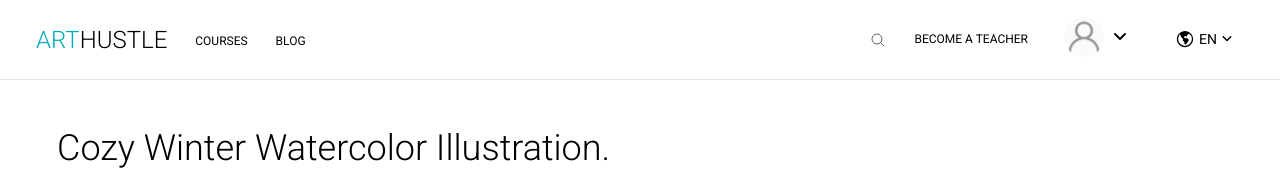
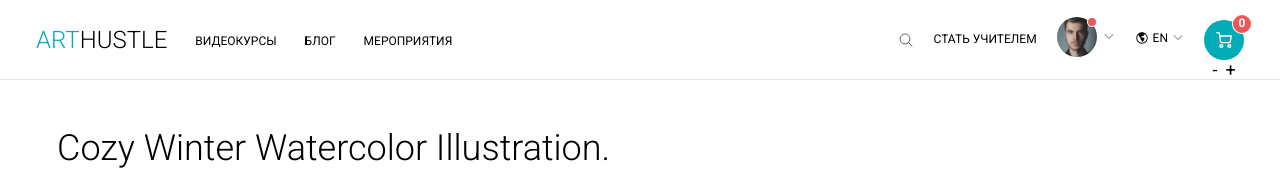
Before and after one commit to AzamjonKobulov/arthustle, a React (Vite) app: page /lesson in a window 1280 px wide. Shown: the top 170 px of the page. Built offline with nearby package versions, Linux system fonts and the light colour scheme.

Commit message:
add/some improvements to the nav

```diff
--- a/src/components/layout/Navbar.jsx
+++ b/src/components/layout/Navbar.jsx
@@ -9,6 +9,7 @@ import MobileMenu from '../shared/MobileMenu';
 import MobileMenuOverlay from '../shared/MobileMenuOverlay';
 import SearchBar from '../navbar/SearchBar';
 import LogoAndLinks from '../navbar/LogoAndLinks';
+import Cart from '../navbar/Cart';
 
 export default function Navbar() {
   const { handleToggleMobMenu, isSearchOpen, isMobMenuOpen } = useNavbar();
@@ -72,20 +73,22 @@ export default function Navbar() {
         )}
 
         {/* Search & Auth & Lang */}
-        <div className="relative flex items-center gap-7">
+        <div className="relative flex items-center gap-5">
           <SearchBar />
-          <div className="hidden lg:flex items-center gap-7">
+          <div className="hidden lg:flex items-center gap-5">
             <Link
               to="/"
               className="group uppercase hover:text-brand-main-elem text-xs mt-2"
             >
-              become a teacher
+              Стать учителем
               <div className="w-0 mx-auto h-0.5 bg-brand-main-elem group-hover:w-full transition-all duration-300 mt-2"></div>
             </Link>
             {/* Auth Dropdown */}
             <NavAuthDropdown />
             {/* Lang Dropdown */}
             <NavLangDropdown />
+            {/* Cart */}
+            <Cart />
           </div>
         </div>
       </nav>
--- /dev/null
+++ b/src/components/navbar/Cart.jsx
@@ -0,0 +1,60 @@
+import { useNavbar } from '../../contexts/NavbarContext';
+
+export default function Cart() {
+  const { itemsInCart, setItemsInCart } = useNavbar();
+
+  const inc = () => setItemsInCart((item) => item + 1);
+
+  const dec = () => setItemsInCart((item) => Math.max(0, item - 1));
+
+  return (
+    <button className="w-10 h-10 shrink-0 relative grid place-content-center bg-brand-main-elem rounded-full">
+      <svg
+        width="16"
+        height="16"
+        viewBox="0 0 16 16"
+        fill="none"
+        xmlns="http://www.w3.org/2000/svg"
+      >
+        <path
+          fillRule="evenodd"
+          clipRule="evenodd"
+          d="M5.85709 11.3333H12.9122H12.9788C13.9106 11.3333 14.7758 10.6667 14.909 9.73333L15.9739 4.13333C16.0404 3.93333 15.9739 3.73333 15.8408 3.6C15.7077 3.4 15.508 3.33333 15.3083 3.33333H4.32626L4.12659 1.73333C3.99347 0.733333 3.19478 0 2.12985 0H0.665579C0.266232 0 0 0.266667 0 0.666667C0 1.06667 0.266232 1.33333 0.665579 1.33333H2.12985C2.46264 1.33333 2.72887 1.6 2.79543 1.93333L3.7938 9.6C3.99347 10.6 4.79217 11.3333 5.85709 11.3333ZM3.32789 14C3.32789 12.8667 4.19315 12 5.32463 12C6.45611 12 7.32137 12.8667 7.32137 14C7.32137 15.1333 6.45611 16 5.32463 16C4.19315 16 3.32789 15.1333 3.32789 14ZM4.65905 14C4.65905 14.4 4.92528 14.6667 5.32463 14.6667C5.72398 14.6667 5.99021 14.4 5.99021 14C5.99021 13.6 5.72398 13.3333 5.32463 13.3333C4.92528 13.3333 4.65905 13.6 4.65905 14ZM13.3116 12C12.1801 12 11.3148 12.8667 11.3148 14C11.3148 15.1333 12.1801 16 13.3116 16C14.4431 16 15.3083 15.1333 15.3083 14C15.3083 12.8667 14.4431 12 13.3116 12ZM12.646 14C12.646 14.4 12.9122 14.6667 13.3116 14.6667C13.7109 14.6667 13.9772 14.4 13.9772 14C13.9772 13.6 13.7109 13.3333 13.3116 13.3333C12.9122 13.3333 12.646 13.6 12.646 14ZM13.5778 9.46667L14.5096 4.66667H4.52594L5.12496 9.4C5.19151 9.73333 5.45775 10 5.79053 10H12.9122C13.245 10 13.5112 9.8 13.5778 9.46667Z"
+          fill="#01ACB7"
+        />
+        <mask
+          id="mask0_1903_28013"
+          style={{ maskType: 'luminance' }}
+          maskUnits="userSpaceOnUse"
+          x="0"
+          y="0"
+          width="16"
+          height="16"
+        >
+          <path
+            fillRule="evenodd"
+            clipRule="evenodd"
+            d="M5.85709 11.3333H12.9122H12.9788C13.9106 11.3333 14.7758 10.6667 14.909 9.73333L15.9739 4.13333C16.0404 3.93333 15.9739 3.73333 15.8408 3.6C15.7077 3.4 15.508 3.33333 15.3083 3.33333H4.32626L4.12659 1.73333C3.99347 0.733333 3.19478 0 2.12985 0H0.665579C0.266232 0 0 0.266667 0 0.666667C0 1.06667 0.266232 1.33333 0.665579 1.33333H2.12985C2.46264 1.33333 2.72887 1.6 2.79543 1.93333L3.7938 9.6C3.99347 10.6 4.79217 11.3333 5.85709 11.3333ZM3.32789 14C3.32789 12.8667 4.19315 12 5.32463 12C6.45611 12 7.32137 12.8667 7.32137 14C7.32137 15.1333 6.45611 16 5.32463 16C4.19315 16 3.32789 15.1333 3.32789 14ZM4.65905 14C4.65905 14.4 4.92528 14.6667 5.32463 14.6667C5.72398 14.6667 5.99021 14.4 5.99021 14C5.99021 13.6 5.72398 13.3333 5.32463 13.3333C4.92528 13.3333 4.65905 13.6 4.65905 14ZM13.3116 12C12.1801 12 11.3148 12.8667 11.3148 14C11.3148 15.1333 12.1801 16 13.3116 16C14.4431 16 15.3083 15.1333 15.3083 14C15.3083 12.8667 14.4431 12 13.3116 12ZM12.646 14C12.646 14.4 12.9122 14.6667 13.3116 14.6667C13.7109 14.6667 13.9772 14.4 13.9772 14C13.9772 13.6 13.7109 13.3333 13.3116 13.3333C12.9122 13.3333 12.646 13.6 12.646 14ZM13.5778 9.46667L14.5096 4.66667H4.52594L5.12496 9.4C5.19151 9.73333 5.45775 10 5.79053 10H12.9122C13.245 10 13.5112 9.8 13.5778 9.46667Z"
+            fill="white"
+          />
+        </mask>
+        <g mask="url(#mask0_1903_28013)">
+          <rect width="16" height="16" fill="white" />
+        </g>
+      </svg>
+      <div className="w-5 h-5 shrink-0 absolute -top-1.5 -right-2 grid place-content-center rounded-full bg-white">
+        <span className="w-[1.125rem] h-[1.125rem] text-center text-white text-xs font-bold bg-brand-alert rounded-full">
+          {itemsInCart}
+        </span>
+      </div>
+      <div className="absolute -bottom-6 left-1/2 -translate-x-1/2 flex items-center justify-center gap-2">
+        <button className="text-lg" onClick={dec}>
+          -
+        </button>
+        <button className="text-lg" onClick={inc}>
+          +
+        </button>
+      </div>
+    </button>
+  );
+}
--- a/src/components/navbar/LogoAndLinks.jsx
+++ b/src/components/navbar/LogoAndLinks.jsx
@@ -13,13 +13,19 @@ export default function LogoAndLinks() {
       <ul className="flex items-center gap-7 text-xs pt-3">
         <li>
           <Link to="/" className="group uppercase hover:text-brand-main-elem">
-            courses
+            Видеокурсы
             <div className="w-0 mx-auto h-0.5 bg-brand-main-elem group-hover:w-full transition-all duration-300 mt-2"></div>
           </Link>
         </li>
         <li>
           <Link to="/" className="group uppercase hover:text-brand-main-elem">
-            blog
+            Блог
+            <div className="w-0 mx-auto h-0.5 bg-brand-main-elem group-hover:w-full transition-all duration-300 mt-2"></div>
+          </Link>
+        </li>
+        <li>
+          <Link to="/" className="group uppercase hover:text-brand-main-elem">
+            Мероприятия
             <div className="w-0 mx-auto h-0.5 bg-brand-main-elem group-hover:w-full transition-all duration-300 mt-2"></div>
           </Link>
         </li>
--- a/src/components/navbar/NavAuthDropdown.jsx
+++ b/src/components/navbar/NavAuthDropdown.jsx
@@ -27,21 +27,26 @@ export default function NavAuthDropdown() {
     <div className="relative inline-block text-left" ref={dropdownRef}>
       <button
         type="button"
-        className="w-20 inline-flex justify-center items-center gap-2 uppercase text-sm"
+        className="relative inline-flex items-center gap-1.5 uppercase text-sm"
         onClick={toggleDropdown}
       >
-        <div className="w-10 h-10 shrink-0 rounded-full overflow-hidden">
-          <img
-            src="/assets/images/img-user.jpg"
-            alt="User Image"
-            className="w-full h-full object-cover"
-          />
+        <div className="relative">
+          <div className="w-10 h-10 shrink-0 rounded-full overflow-hidden">
+            <img
+              src="/assets/images/img-avatar.jpg"
+              alt="User Image"
+              className="w-full h-full object-cover"
+            />
+            <div className="w-2.5 h-2.5 shrink-0 absolute right-0 -top-0 z-10 grid place-content-center bg-white rounded-full">
+              <span className="w-2 h-2 bg-brand-alert rounded-full"></span>
+            </div>
+          </div>
         </div>
 
         <svg
           xmlns="http://www.w3.org/2000/svg"
           viewBox="0 0 448 512"
-          className={`w-4 h-4 fill-black transition-all duration-300 ${
+          className={`w-3 h-3 fill-brand-gray-2 transition-all duration-300 ${
             isOpen ? 'rotate-180' : ''
           }`}
         >
@@ -55,8 +60,10 @@ export default function NavAuthDropdown() {
           animate={{ opacity: 1, y: 0 }}
           exit={{ opacity: 0, y: -10 }} // Adjust the y value for smoother exit
           transition={{ duration: 0.2 }}
-          className="w-64 text-left absolute z-20 origin-top-right right-0 bg-white text-sm rounded shadow-course mt-1 p-6"
+          className="w-64 text-left absolute z-20 origin-top-right right-0 bg-white text-sm rounded shadow-course mt-5 p-6"
         >
+          {/* <!-- Triangular --> */}
+          <div className="w-4 h-4 absolute right-7 -top-2 z-10 bg-white border-t border-l border-brand-gray-6 rotate-45"></div>
           <div
             className="py-1"
             role="menu"
--- a/src/components/navbar/NavLangDropdown.jsx
+++ b/src/components/navbar/NavLangDropdown.jsx
@@ -29,17 +29,17 @@ export default function NavLangDropdown() {
   }, [dropdownRef]);
 
   return (
-    <div className="relative inline-block text-left pt-1" ref={dropdownRef}>
+    <div className="relative inline-block text-left" ref={dropdownRef}>
       <button
         type="button"
-        className="w-20 inline-flex justify-center items-center gap-1 uppercase text-sm"
+        className="inline-flex justify-center items-center gap-1 uppercase text-xs"
         onClick={toggleDropdown}
       >
         <svg
           xmlns="http://www.w3.org/2000/svg"
           viewBox="0 0 24 24"
           fill="currentColor"
-          className="w-5 h-5 fill-black"
+          className="w-3.5 h-3.5 fill-black"
         >
           <path
             fillRule="evenodd"
@@ -52,7 +52,7 @@ export default function NavLangDropdown() {
         <svg
           xmlns="http://www.w3.org/2000/svg"
           viewBox="0 0 448 512"
-          className={`w-3 h-3 fill-black transition-all duration-300 ${
+          className={`w-3 h-3 fill-brand-gray-2 transition-all duration-300 ${
             isOpen ? 'rotate-180' : ''
           }`}
         >
--- a/src/contexts/NavbarContext.jsx
+++ b/src/contexts/NavbarContext.jsx
@@ -7,6 +7,7 @@ const NavbarContext = createContext();
 export default function NavbarContextProvider({ children }) {
   const [isSearchOpen, setIsSearchOpen] = useState(false);
   const [isMobMenuOpen, setIsMobMenuOpen] = useState(false);
+  const [itemsInCart, setItemsInCart] = useState(0);
 
   function handleOpenSearch() {
     setIsSearchOpen(true);
@@ -23,8 +24,12 @@ export default function NavbarContextProvider({ children }) {
       value={{
         isSearchOpen,
         isMobMenuOpen,
+        itemsInCart,
+
         setIsSearchOpen,
         setIsMobMenuOpen,
+        setItemsInCart,
+
         handleOpenSearch,
         handleToggleMobMenu,
       }}
```
Also changed, not shown: public/assets/images/img-avatar.jpg.
